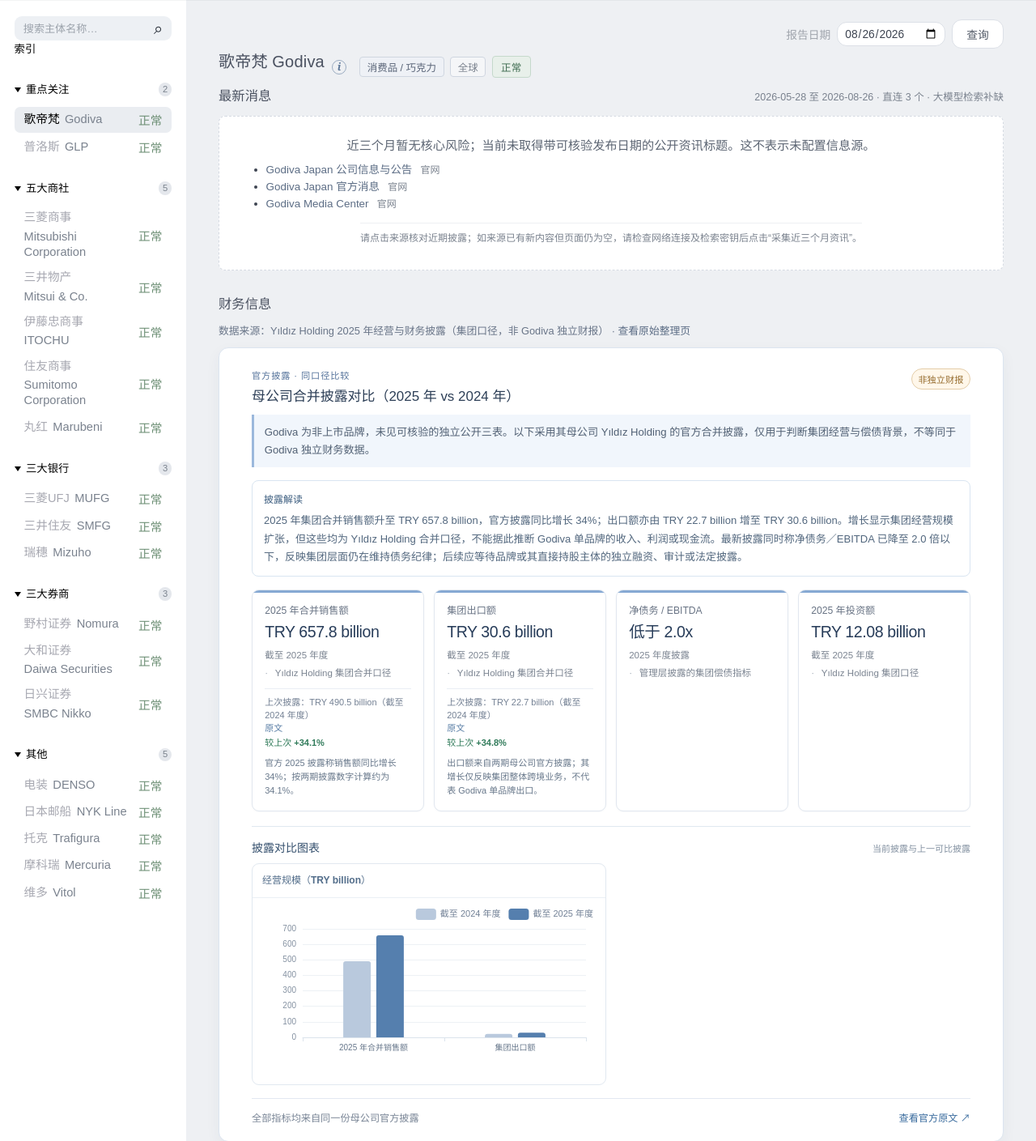
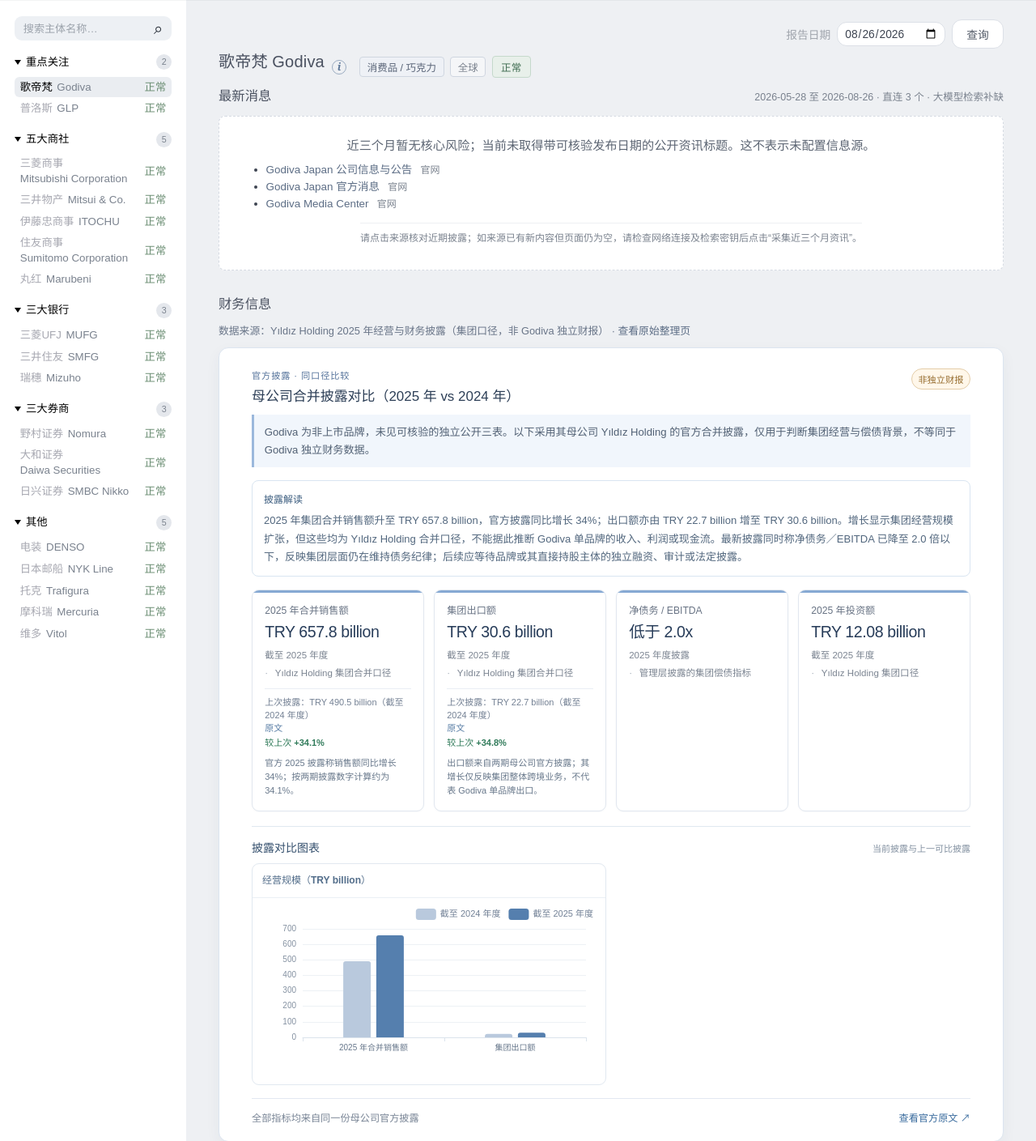
Before and after one commit to schwu06/risk-intel-system, a FastAPI app: page /entity-assessment in a window 1280 px wide. Shown: the part 62-1471 px from the top of the page at 81% size. Run offline with FastAPI, Linux system fonts and the light colour scheme; data comes from the database, SQL or seed files in the repository; data that the repository does not hold is empty; some libraries are stand-ins or nearby versions.

Commit message:
style: align sidebar indexes and hide intl ratings scrollbar

```diff
--- a/app/static/css/ui/entity-assessment.css
+++ b/app/static/css/ui/entity-assessment.css
@@ -2,9 +2,13 @@
  * 主体评估页面
  * 负责：主体概览、最新消息、公开事件与财务信息展示。
  * 修改记录
+ * - 2026-08-26 | wusicheng | 收紧索引分类间距，并按 10pt 字号调整数量气泡与条目高度。
+ * - 2026-08-26 | wusicheng | 去掉「索引」标题，搜索框下方直接显示已有分类条目。
+ * - 2026-08-26 | wusicheng | 索引标题前增加实心黑色三角，与其他页面一致。
+ * - 2026-08-26 | wusicheng | 索引标题位置与字号对齐其他页面，主体名称改为 10pt 并收紧间距。
  * - 2026-08-25 | DingJiaye | 新建主体评估独立样式入口。
  * - 2026-08-25 | DingJiaye | 增加非上市主体替代财务口径提示与 PDF 网络失败说明。
- * - 2026-08-25 | 主体索引展开时只在分类下方增减高度，避免滚动锚定把列表顶到顶部。
+ * - 2026-08-25 | wusicheng | 主体索引展开时只在分类下方增减高度，避免滚动锚定把列表顶到顶部。
  *
  * 新增主体评估卡片、事件、财务区域样式请写入此文件。
  */
@@ -22,6 +26,61 @@
   overflow: hidden;
   visibility: hidden;
   pointer-events: none;
+}
+
+.entity-sidebar .entity-index {
+  margin-top: 0.9rem;
+}
+
+.entity-sidebar .entity-index-group-head {
+  margin: 0 0 0.4rem;
+  min-height: 1.5rem;
+}
+
+.entity-sidebar .entity-index-group + .entity-index-group .entity-index-group-head {
+  margin-top: 0.85rem;
+}
+
+.entity-sidebar .entity-index-group.is-collapsed .entity-index-group-head {
+  margin-bottom: 0;
+}
+
+.entity-sidebar .entity-index-group:first-child .entity-index-group-head {
+  margin-top: 0;
+}
+
+.entity-sidebar .entity-index-count {
+  min-width: 1.2rem;
+  height: 1.2rem;
+  padding: 0 0.35rem;
+  font-size: 8pt;
+  line-height: 1.2rem;
+  box-sizing: border-box;
+}
+
+.entity-sidebar .entity-list {
+  gap: 2px;
+}
+
+.entity-sidebar .entity-link {
+  padding: 0.22rem 0.45rem;
+  min-height: 1.55rem;
+  font-size: 10pt;
+  line-height: 1.2;
+  border-radius: 6px;
+  box-sizing: border-box;
+}
+
+.entity-sidebar .entity-name,
+.entity-sidebar .entity-name-zh,
+.entity-sidebar .entity-name-en,
+.entity-sidebar .entity-link .credit {
+  font-size: 10pt;
+  line-height: 1.2;
+}
+
+.entity-sidebar .entity-name {
+  gap: 0.2rem 0.35rem;
 }
 
 /* 非上市主体的替代公开披露说明；避免将关联上市载体误读为主体独立财报。 */
--- a/app/static/css/ui/intl-ratings.css
+++ b/app/static/css/ui/intl-ratings.css
@@ -7,6 +7,8 @@
  * - 2026-08-26 | wusicheng | 表格增加序号及 Excel 字段列宽，不改原有视觉规格。
  * - 2026-08-26 | wusicheng | 索引去掉简易/非简易分类层，公司名直接列在索引下。
  * - 2026-08-26 | wusicheng | 穆迪、标普、惠誉拆分为三个间距适中的独立列。
+ * - 2026-08-26 | wusicheng | 企业索引字号改为 10pt，并收紧行距与内边距。
+ * - 2026-08-26 | wusicheng | 隐藏发行体索引滑动条，保留滚轮与触控滑动。
  */
 
 .ir-sidebar .daily-index-title[aria-controls] {
@@ -73,16 +75,30 @@
   overflow-x: hidden;
   overscroll-behavior: contain;
   -webkit-overflow-scrolling: touch;
+  scrollbar-width: none;
+  -ms-overflow-style: none;
+}
+
+.app-shell > .ir-sidebar.page-rail .ir-sidebar-body::-webkit-scrollbar {
+  width: 0;
+  height: 0;
 }
 
 .ir-sidebar .ir-tree-list {
   margin: 0;
+  display: flex;
+  flex-direction: column;
+  gap: 1px;
 }
 
 .ir-sidebar .ir-tree-item {
   overflow: hidden;
   text-overflow: ellipsis;
   white-space: nowrap;
+  padding: 0.18rem 0.5rem;
+  font-size: 10pt;
+  line-height: 1.2;
+  border-radius: 5px;
 }
 
 .ir-table .col-seq {
--- a/app/templates/base.html
+++ b/app/templates/base.html
@@ -16,9 +16,9 @@
   <link rel="stylesheet" href="/static/css/dashboard.css?v=20260825-2" />
   <link rel="stylesheet" href="/static/css/ui/tokens.css?v=20260825-1" />
   <link rel="stylesheet" href="/static/css/ui/layout.css?v=20260826-1" />
-  <link rel="stylesheet" href="/static/css/ui/daily-news.css?v=20260826-1" />
-  <link rel="stylesheet" href="/static/css/ui/entity-assessment.css?v=20260825-3" />
-  <link rel="stylesheet" href="/static/css/ui/intl-ratings.css?v=20260826-4" />
+  <link rel="stylesheet" href="/static/css/ui/daily-news.css?v=20260826-3" />
+  <link rel="stylesheet" href="/static/css/ui/entity-assessment.css?v=20260826-4" />
+  <link rel="stylesheet" href="/static/css/ui/intl-ratings.css?v=20260826-5" />
   <script src="https://cdn.jsdelivr.net/npm/echarts@5.5.1/dist/echarts.min.js"></script>
   {% block head_extra %}{% endblock %}
 </head>
--- a/app/templates/dashboard.html
+++ b/app/templates/dashboard.html
@@ -8,7 +8,10 @@
     <input type="search" id="daily-module-search" placeholder="搜索新闻、来源或日期" autocomplete="off" />
     <span aria-hidden="true">⌕</span>
   </label>
-  <h2 class="daily-index-title">索引</h2>
+  <h2 class="daily-index-title">
+    <span class="daily-index-chevron" aria-hidden="true"></span>
+    索引
+  </h2>
   <ul class="run-list daily-index-list" id="daily-index-list">
     {% for code, name in modules.items() %}
     {% set run = run_map.get(code) %}
--- a/app/templates/entity_assessment.html
+++ b/app/templates/entity_assessment.html
@@ -15,7 +15,6 @@
     <button type="button" class="entity-search-clear" id="entity-search-clear" title="清空搜索" aria-label="清空搜索" hidden>×</button>
     <span aria-hidden="true">⌕</span>
   </label>
-  <h2 class="daily-index-title">索引</h2>
   <div class="daily-index-list entity-index" id="entity-index">
     <div class="entity-index-scroll" id="entity-index-scroll">
       {% for group in entity_groups %}
```
Also changed, not shown: app/static/css/ui/daily-news.css (+45 -0 lines).
